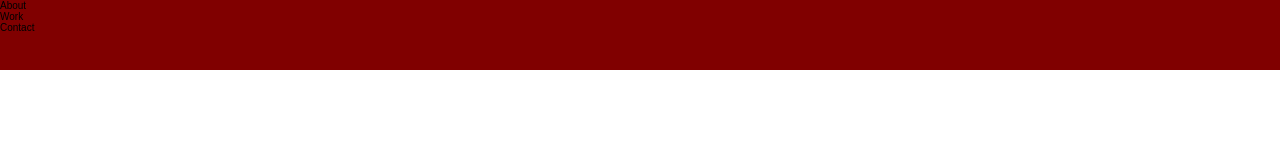
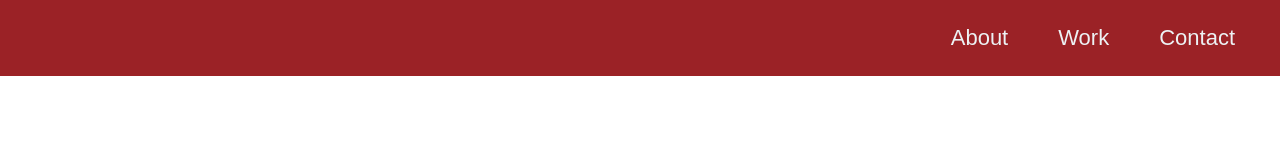
Before and after one commit to Aisha-hash/Personal-Portfolio-Webpage, a plain HTML site: page index.html in a window 1280 px wide. Drawn offline with Linux system fonts and the light colour scheme.

Commit message:
added style for header

```diff
--- a/assets/css/styles.css
+++ b/assets/css/styles.css
@@ -1,3 +1,9 @@
+:root {
+    --text-color: #edf2f4;
+    --header-color: #9b2226;
+
+}
+
 *,
 ::before,
 ::after {
@@ -6,6 +12,10 @@
     padding: 0;
 }
 
+/* Set font size for easy rem calculations
+   * default document font size = 16px, 1rem = 16px, 100% = 16px
+   * (100% / 16px) * 10 = 62.5%, 1rem = 10px, 62.5% = 10px
+  */
 html {
     font-size: 62.5%;
     scroll-behavior: smooth;
@@ -13,10 +23,15 @@ html {
 
 body {
     font-family: 'Poppins', sans-serif;
+    color: var(--text-color);
 }
 
 li {
     list-style: none;
+}
+
+a {
+    text-decoration: none;
 }
 
 .container {
@@ -26,9 +41,24 @@ li {
 #navbar {
     position: fixed;
     top: 0;
-    background-color: maroon;
+    /* min-height: 70px; */
+    background-color: var(--header-color);
     width: 100%;
-    min-height: 70px;
+
 }
 
-#navbar>#navbar-list {}
+#navbar>.navbar-list {
+    display: flex;
+    flex-direction: row;
+    justify-content: flex-end;
+    align-items: center;
+    margin-right: 2rem;
+
+}
+
+.navbar-list a {
+    display: block;
+    font-size: 2.2rem;
+    padding: 2.5rem;
+    color: var(--text-color);
+}
--- a/index.html
+++ b/index.html
@@ -19,9 +19,9 @@
     <div class="container">
         <header id="navbar">
             <ul class="navbar-list">
-                <li id="#about">About</li>
-                <li id="#work">Work</li>
-                <li id="contact">Contact</li>
+                <li id="#about"><a href="#about">About</a></li>
+                <li id="#work"><a href="#work">Work</a></li>
+                <li id="contact"><a href="#contact">Contact</a></li>
             </ul>
         </header>
     </div>
```
